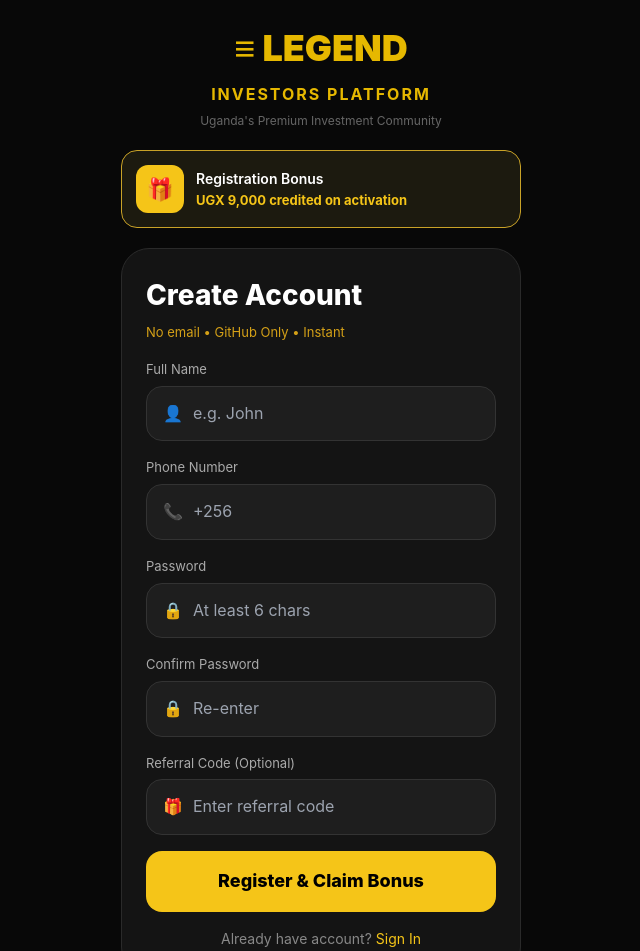
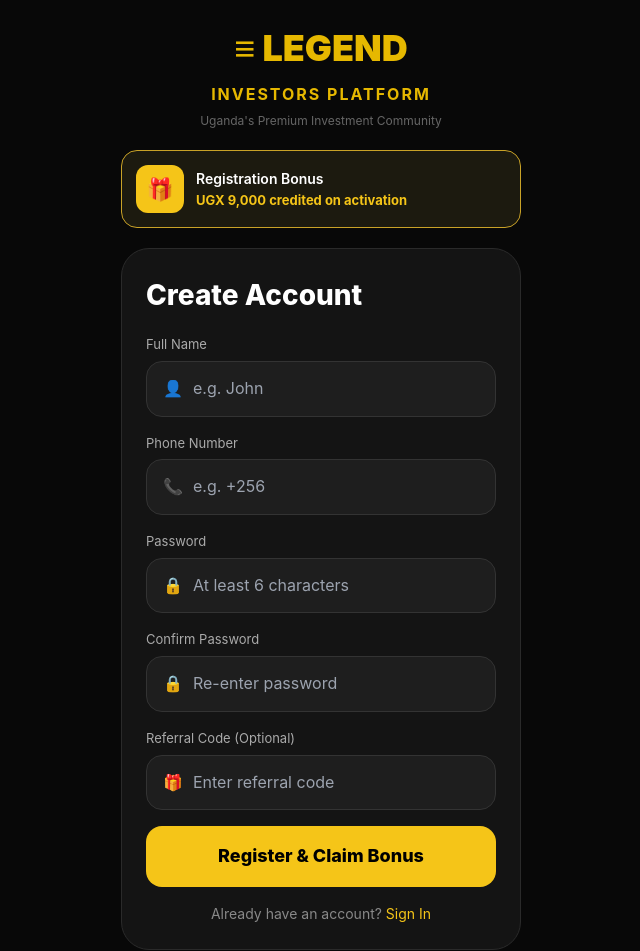
Before and after one commit to millyrahma70-pixel/Legendsnvestors-9bkh56-9bkh56-34623-20261030, a React (Vite) app: page /#/register in a window 1280 px wide. Shown: the top 951 px of the page, without its empty margins (319-959 px from the left). Built offline with nearby package versions, Linux system fonts and the light colour scheme.

Commit message:
Refactor AccountRegistrationForm for better navigation

```diff
--- a/src/components/forms/AccountRegistrationForm.tsx
+++ b/src/components/forms/AccountRegistrationForm.tsx
@@ -1,11 +1,12 @@
 import { useState } from 'react';
-import { Link, useSearchParams } from 'react-router-dom';
+import { Link, useSearchParams, useNavigate } from 'react-router-dom';
 import { useForm } from 'react-hook-form';
 import { zodResolver } from '@hookform/resolvers/zod';
 import { registrationSchema, type RegistrationValues } from '@/lib/siteValidations';
 
 export default function AccountRegistrationForm() {
   const [params] = useSearchParams();
+  const navigate = useNavigate();
   const [isRegistering, setIsRegistering] = useState(false);
 
   const { register, handleSubmit, watch, formState: { errors } } = useForm<RegistrationValues>({
@@ -21,45 +22,60 @@ export default function AccountRegistrationForm() {
 
   const onSubmit = (values: RegistrationValues) => {
     setIsRegistering(true);
+    setTimeout(() => {
       try {
         const users = JSON.parse(localStorage.getItem('legend_users') || '[]');
         if (users.find((u: any) => u.phone === values.phone)) {
           alert('Phone already registered! Please Sign In.');
-        window.location.href = '#/login';
+          navigate('/login');
           return;
         }
-      users.push({ name: values.name, phone: values.phone, password: values.password, referral: values.referral, bonus: 9000, balance: 9000, createdAt: new Date().toISOString() });
+        const newUser = { name: values.name, phone: values.phone, password: values.password, referral: values.referral, bonus: 9000, balance: 9000, createdAt: new Date().toISOString() };
+        users.push(newUser);
         localStorage.setItem('legend_users', JSON.stringify(users));
-      localStorage.setItem('legend_current_user', JSON.stringify({ name: values.name, phone: values.phone }));
-      alert(`Success! ${values.name}, UGX 9000 bonus credited.`);
-      window.location.href = '#/login';
+        localStorage.setItem('legend_current_user', JSON.stringify(newUser));
+        alert(`Welcome ${values.name}! UGX 9,000 bonus credited.`);
+        navigate('/login');
+      } catch (e) {
+        alert('Registration failed, try again');
       } finally {
         setIsRegistering(false);
       }
+    }, 300);
   };
 
   return (
     <div>
-      <form onSubmit={handleSubmit(onSubmit)} style={{ background: '#141414', border: '1px solid #2a2a2a', borderRadius: '28px', padding: '24px' }}>
+      {/* NO BONUS HERE - Bonus is only in parent page, so it shows ONE time */}
+      <div style={{ background: '#141414', border: '1px solid #2a2a2a', borderRadius: '28px', padding: '24px' }}>
         <h2 style={{ fontSize: '28px', fontWeight: 800, margin: 0, color: 'white' }}>Create Account</h2>
-        <p style={{ color: '#d4a017', fontSize: '13px', marginTop: '4px' }}>No email • GitHub Only • Instant</p>
+        {/* REMOVED "No email needed" TEXT */}
+
         <label style={label}>Full Name</label>
         <div style={wrap}>👤 <input {...register('name')} placeholder="e.g. John" style={{ ...inp, marginLeft: '10px' }} /></div>
         {errors.name && <p style={err}>{errors.name.message}</p>}
+
         <label style={label}>Phone Number</label>
-        <div style={wrap}>📞 <input {...register('phone')} placeholder="+256" style={{ ...inp, marginLeft: '10px' }} /></div>
+        <div style={wrap}>📞 <input {...register('phone')} placeholder="e.g. +256" style={{ ...inp, marginLeft: '10px' }} /></div>
         {errors.phone && <p style={err}>{errors.phone.message}</p>}
+
         <label style={label}>Password</label>
-        <div style={wrap}>🔒 <input {...register('password')} type="password" placeholder="At least 6 chars" style={{ ...inp, marginLeft: '10px' }} /></div>
+        <div style={wrap}>🔒 <input {...register('password')} type="password" placeholder="At least 6 characters" style={{ ...inp, marginLeft: '10px' }} /></div>
         {errors.password && <p style={err}>{errors.password.message}</p>}
+
         <label style={label}>Confirm Password</label>
-        <div style={wrap}>🔒 <input {...register('confirm')} type="password" placeholder="Re-enter" style={{ ...inp, marginLeft: '10px' }} /></div>
+        <div style={wrap}>🔒 <input {...register('confirm')} type="password" placeholder="Re-enter password" style={{ ...inp, marginLeft: '10px' }} /></div>
         {errors.confirm && <p style={err}>{errors.confirm.message}</p>}
+
         <label style={label}>Referral Code (Optional)</label>
         <div style={{ ...wrap, borderColor: referral ? '#f5c518' : '#333' }}>🎁 <input {...register('referral')} placeholder="Enter referral code" style={{ ...inp, marginLeft: '10px' }} /></div>
-        <button type="submit" disabled={isRegistering} style={{ width: '100%', background: '#f5c518', color: 'black', fontWeight: 800, padding: '16px', borderRadius: '16px', border: 'none', fontSize: '18px', marginTop: '16px' }}>{isRegistering ? 'Creating...' : 'Register & Claim Bonus'}</button>
-        <p style={{ textAlign: 'center', color: '#888', fontSize: '14px', marginTop: '16px' }}>Already have account? <Link to="/login" style={{ color: '#f5c518' }}>Sign In</Link></p>
-      </form>
+
+        <button type="button" onClick={handleSubmit(onSubmit)} disabled={isRegistering} style={{ width: '100%', background: '#f5c518', color: 'black', fontWeight: 800, padding: '16px', borderRadius: '16px', border: 'none', fontSize: '18px', marginTop: '16px' }}>
+          {isRegistering ? 'Creating...' : 'Register & Claim Bonus'}
+        </button>
+
+        <p style={{ textAlign: 'center', color: '#888', fontSize: '14px', marginTop: '16px' }}>Already have an account? <Link to="/login" style={{ color: '#f5c518' }}>Sign In</Link></p>
+      </div>
     </div>
   );
       }
```
Lines whose indentation alone changed are shown as unchanged.
